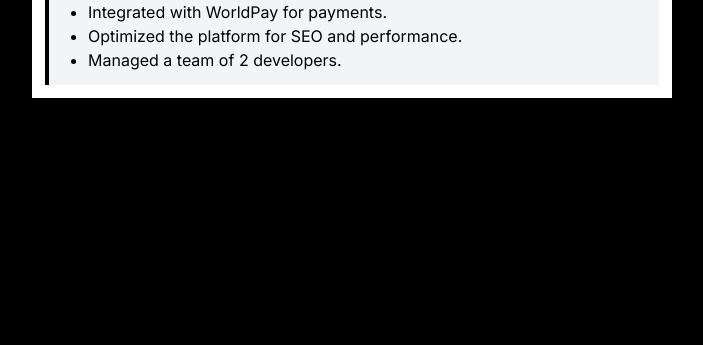
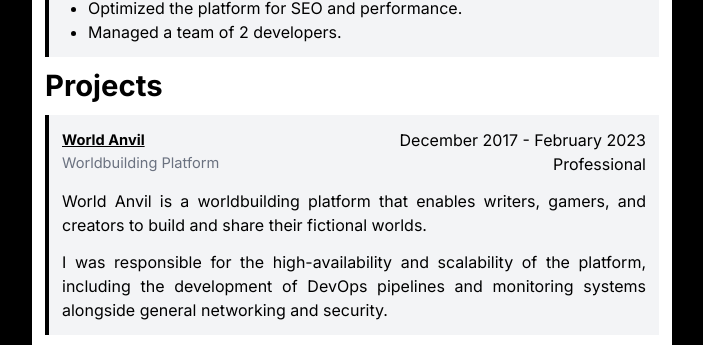
Before and after one commit to zuedev/zue.dev, a Next.js app in the folder sites/zue.dev/: page /resume in a window 1280 px wide. Shown: the part 2400-2745 px from the top of the page, without its empty margins (288-991 px from the left). Before the commit the page ends 2498 px from the top, so only its background shows below. Built offline with nearby package versions, Linux system fonts and the light colour scheme.

Commit message:
add projects section to resume

```diff
--- a/sites/zue.dev/src/app/resume/page.js
+++ b/sites/zue.dev/src/app/resume/page.js
@@ -258,7 +258,7 @@ const resumeData = {
       title: "LinkedIn",
     },
   ],
-  work: [
+  career: [
     {
       position: "Director of Engineering",
       company: "Unnamed Group",
@@ -388,6 +388,20 @@ const resumeData = {
       ],
     },
   ],
+  projects: [
+    {
+      name: "World Anvil",
+      brief: "Worldbuilding Platform",
+      url: "https://worldanvil.com",
+      start: new Date("2017-12-01"),
+      end: new Date("2023-02-01"),
+      type: "Professional",
+      description:
+        "World Anvil is a worldbuilding platform that enables writers, gamers, and creators to build and share their fictional worlds.",
+      contribution:
+        "I was responsible for the high-availability and scalability of the platform, including the development of DevOps pipelines and monitoring systems alongside general networking and security.",
+    },
+  ],
 };
 
 export default function Resume() {
@@ -481,16 +495,14 @@ export default function Resume() {
           </ul>
         </div>
       </section>
-      <hr />
       <section className="space-y-4">
         <h3 className="text-4xl font-bold">About</h3>
         <p className="text-lg text-justify">{resumeData.about}</p>
       </section>
-      <hr />
       <section className="space-y-4">
         <h3 className="text-4xl font-bold">Career</h3>
         <ul>
-          {resumeData.work.map((job) => (
+          {resumeData.career.map((job) => (
             <li
               key={job.company}
               className="space-y-4 border-black border-l-4 px-4 py-4 odd:bg-gray-100"
@@ -556,6 +568,49 @@ export default function Resume() {
           ))}
         </ul>
       </section>
+      <section className="space-y-4">
+        <h3 className="text-4xl font-bold">Projects</h3>
+        <ul>
+          {resumeData.projects.map((project) => (
+            <li
+              key={project.name}
+              className="space-y-4 border-black border-l-4 px-4 py-4 odd:bg-gray-100"
+            >
+              <div className="flex flex-row space-x-4 place-content-between">
+                <div className="flex flex-col">
+                  <h4 className="text-xl font-bold">
+                    <a
+                      href={project.url}
+                      className="text-lg font-bold underline"
+                    >
+                      {project.name}
+                    </a>
+                  </h4>
+                  <p className="text-lg text-gray-500">{project.brief}</p>
+                </div>
+                <div className="flex flex-col text-right">
+                  <span>
+                    {project.start.toLocaleDateString("en-GB", {
+                      year: "numeric",
+                      month: "long",
+                    })}
+                    {" - "}
+                    {project.end.toLocaleDateString("en-GB", {
+                      year: "numeric",
+                      month: "long",
+                    })}
+                  </span>
+                  <span>{project.type}</span>
+                </div>
+              </div>
+
+              <p className="text-justify">{project.description}</p>
+
+              <p className="text-justify">{project.contribution}</p>
+            </li>
+          ))}
+        </ul>
+      </section>
     </main>
   );
 }
```
